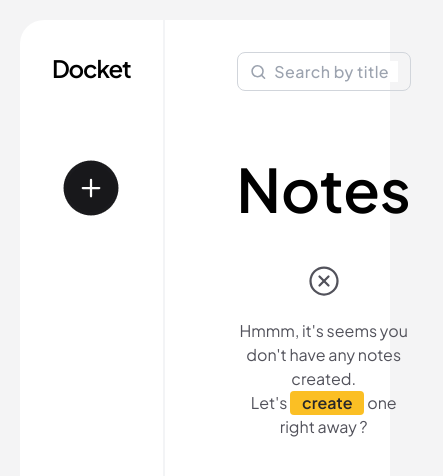
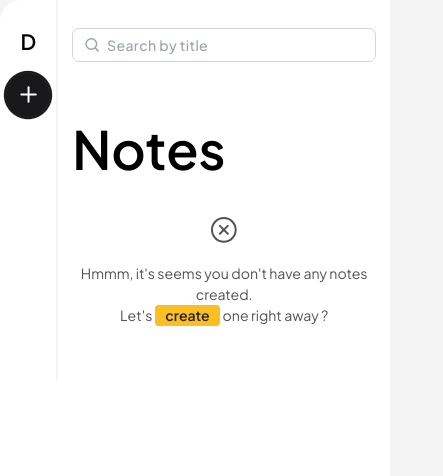
Before and after one commit to Joao-vi/docket, a React (Vite) app: page / in a window 390 px wide. Shown: the top 476 px of the page, 443 px wide, since content can reach past the window. Built offline with nearby package versions, Linux system fonts and the light colour scheme.

Commit message:
refactor: responsive adjstments

```diff
--- a/src/features/common/components/logo/index.tsx
+++ b/src/features/common/components/logo/index.tsx
@@ -1,3 +1,7 @@
 export function Logo() {
-  return <h1 className="font-semibold text-2xl tracking-tighter">Docket</h1>;
+  return (
+    <h1 className="max-w-[1ch] overflow-hidden sm:max-w-max sm:overflow-auto font-semibold text-2xl tracking-tighter">
+      Docket
+    </h1>
+  );
 }
--- a/src/features/notes/components/add-note/index.tsx
+++ b/src/features/notes/components/add-note/index.tsx
@@ -20,7 +20,10 @@ export function AddNote() {
   };
 
   return (
-    <article className="mt-20 flex flex-col gap-8 items-center" style={{ filter: 'url(#gooey)' }}>
+    <article
+      className="mt-5 sm:mt-20 flex flex-col gap-8 items-center"
+      style={{ filter: 'url(#gooey)' }}
+    >
       <Button
         onClick={handleClick}
         id="add-note"
--- a/src/features/notes/components/main-content/index.tsx
+++ b/src/features/notes/components/main-content/index.tsx
@@ -4,7 +4,7 @@ import { SearchNotesForm } from '../search-notes-form';
 
 export function MainContent() {
   return (
-    <section className="p-8 flex-1">
+    <section className="py-8 px-4 sm:p-8 flex-1">
       <SearchNotesFormProvider>
         <SearchNotesForm />
 
--- a/src/features/notes/components/side-bar/index.tsx
+++ b/src/features/notes/components/side-bar/index.tsx
@@ -4,7 +4,7 @@ import { AddNote } from '../add-note';
 
 export function SideBar() {
   return (
-    <section className="p-8 flex flex-col items-center border-r-2 border-gray-100">
+    <section className="py-8 px-2 sm:p-8 flex flex-col items-center border-r-2 border-gray-100">
       <Logo />
 
       <AddNote />
--- a/src/features/notes/notes.tsx
+++ b/src/features/notes/notes.tsx
@@ -3,7 +3,7 @@ import { SideBar } from './components/side-bar';
 
 export function Notes() {
   return (
-    <main className="h-full flex gap-10">
+    <main className="h-full flex sm:gap-10">
       <SideBar />
 
       <MainContent />
--- a/src/global.css
+++ b/src/global.css
@@ -5,6 +5,7 @@
 @layer base {
   html {
     font-family: 'Plus Jakarta Sans', sans-serif;
+    @apply text-[88%] sm:text-[90%] lg:text-[95%] 2xl:text-[100%];
   }
 
   body,
@@ -18,7 +19,7 @@
   }
 
   body {
-    @apply pl-5 pt-5 bg-zinc-100;
+    @apply sm:pl-5 sm:pt-5 bg-zinc-100;
   }
 
   /* width */
```
